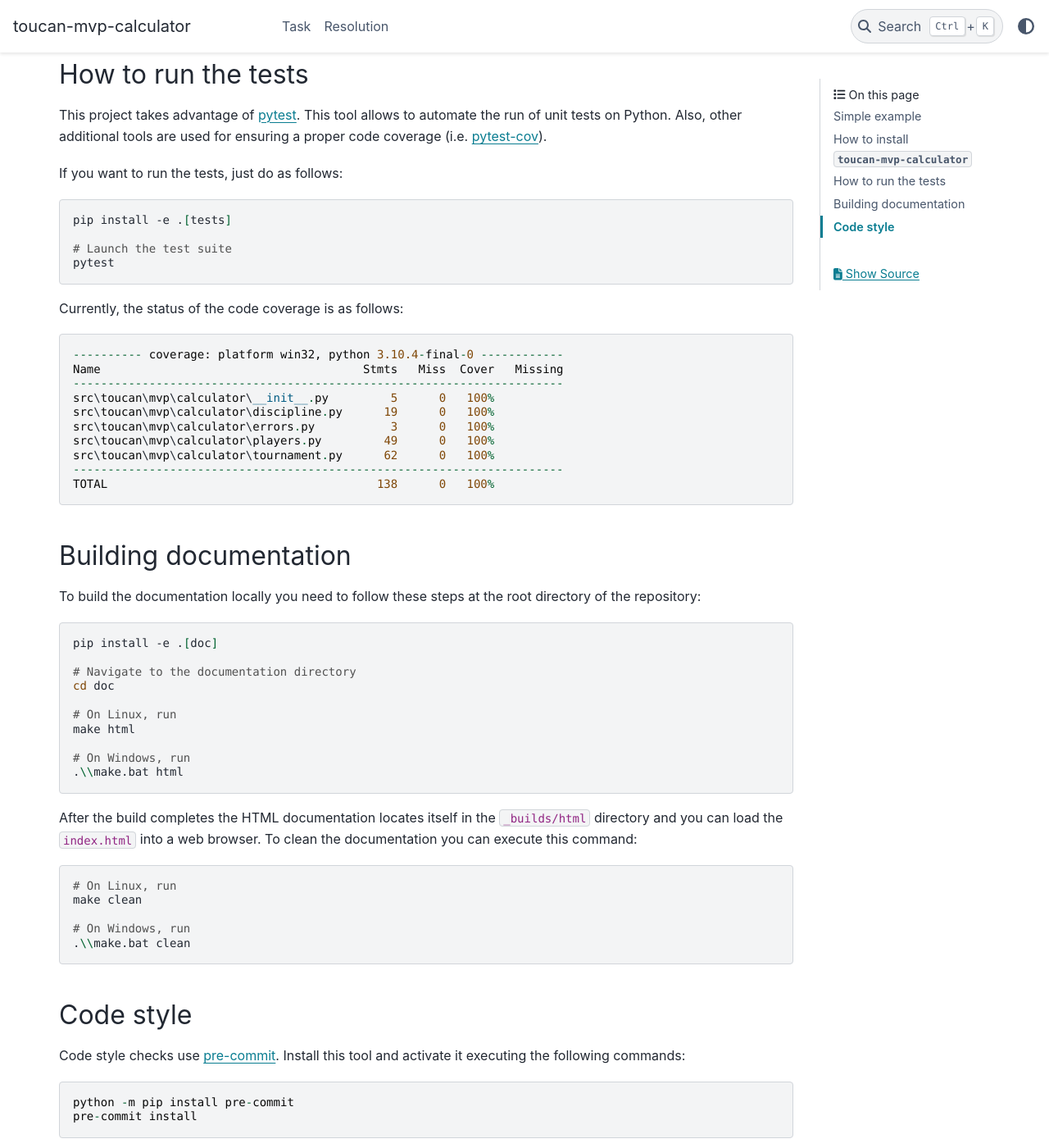
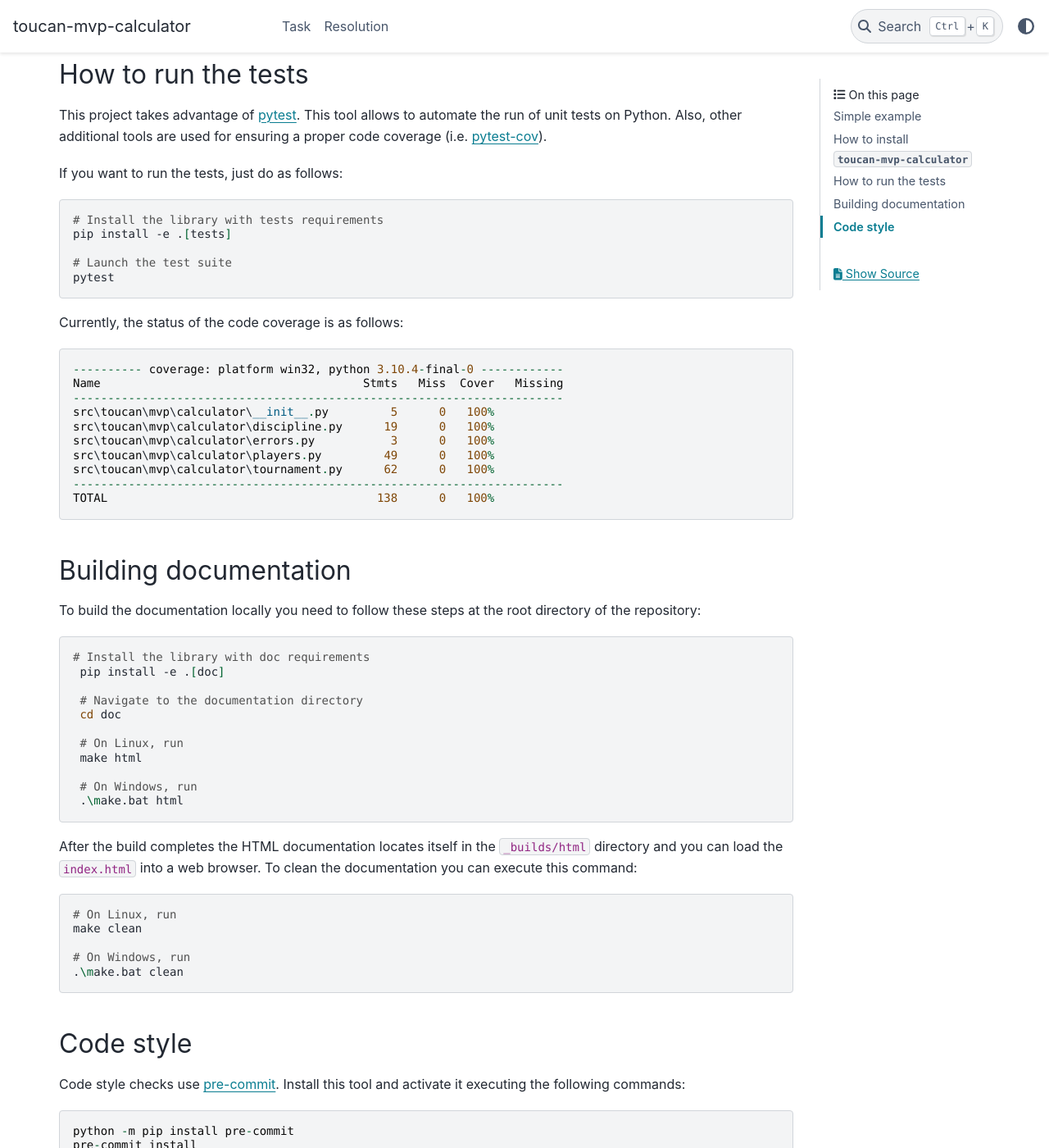
Before and after one commit to RobPasMue/toucan-tournament, a Sphinx documentation site: the page built from doc/source/index.rst, in a window 1280 px wide and 1400 px high, scrolled down 1714 px. Shown: the whole window at 82% size. Built offline with Sphinx 7.4.7 and the PyData theme 0.15.4, drawn with Linux system fonts in a browser that asks for light colours; pages that are not in the unit, such as notebooks, are missing from menus; the version number is read from the project's files by our own code; some of the changed text lies outside the part shown.

Commit message:
DOC: minor edits

```diff
--- a/README.rst
+++ b/README.rst
@@ -96,6 +96,7 @@ If you want to run the tests, just do as follows:
 
 .. code:: bash
 
+    # Install the library with tests requirements
     pip install -e .[tests]
 
     # Launch the test suite
@@ -124,6 +125,7 @@ directory of the repository:
 
 .. code:: bash
 
+   # Install the library with doc requirements
     pip install -e .[doc]
 
     # Navigate to the documentation directory
@@ -133,7 +135,7 @@ directory of the repository:
     make html
 
     # On Windows, run
-    .\\make.bat html
+    .\make.bat html
 
 After the build completes the HTML documentation locates itself in the
 ``_builds/html`` directory and you can load the ``index.html`` into a web
@@ -145,7 +147,7 @@ browser. To clean the documentation you can execute this command:
     make clean
 
     # On Windows, run
-    .\\make.bat clean
+    .\make.bat clean
 
 
 Code style
--- a/doc/source/task.rst
+++ b/doc/source/task.rst
@@ -1,7 +1,7 @@
 Task
 ####
 
-The following statement was provided as a technical practical:
+The following statement was provided as a technical practical.
 
 Context - Toucan Tournament MVP calculator
 ==========================================
@@ -43,7 +43,9 @@ depending on his position:
 |              | Scored point  | Rebound  | Assist |
 +==============+===============+==========+========+
 | Guard (G)    | 2             | 3        | 1      |
++--------------+---------------+----------+--------+
 | Forward (F)  | 2             | 2        | 2      |
++--------------+---------------+----------+--------+
 | Center (C)   | 2             | 1        | 3      |
 +--------------+---------------+----------+--------+
 
@@ -76,6 +78,7 @@ depending on his position:
 |                   | Initial rating points | Goal made | Goal received |
 +===================+=======================+===========+===============+
 | Goalkeeper (G)    | 50                    | 5         | -2            |
++-------------------+-----------------------+-----------+---------------+
 | Field player (F)  | 20                    | 1         | -1            |
 +-------------------+-----------------------+-----------+---------------+
 
```
Also changed, not shown: other parts of README.rst (+3 -3 lines).
